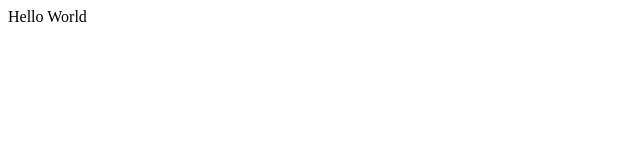
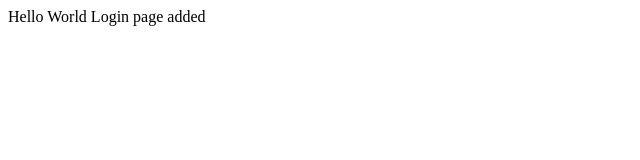
Before and after one commit to coderay1100/git-tut, a plain HTML site: page index.html in a window 1280 px wide. Shown: the whole page, without its empty margins (0-640 px from the left). Drawn offline with Linux system fonts and the light colour scheme.

Commit message:
login page added

```diff
--- a/index.html
+++ b/index.html
@@ -4,5 +4,8 @@
 </head>
 <body>
   Hello World
+
+
+  Login page added
 </body>
 </html>
```
